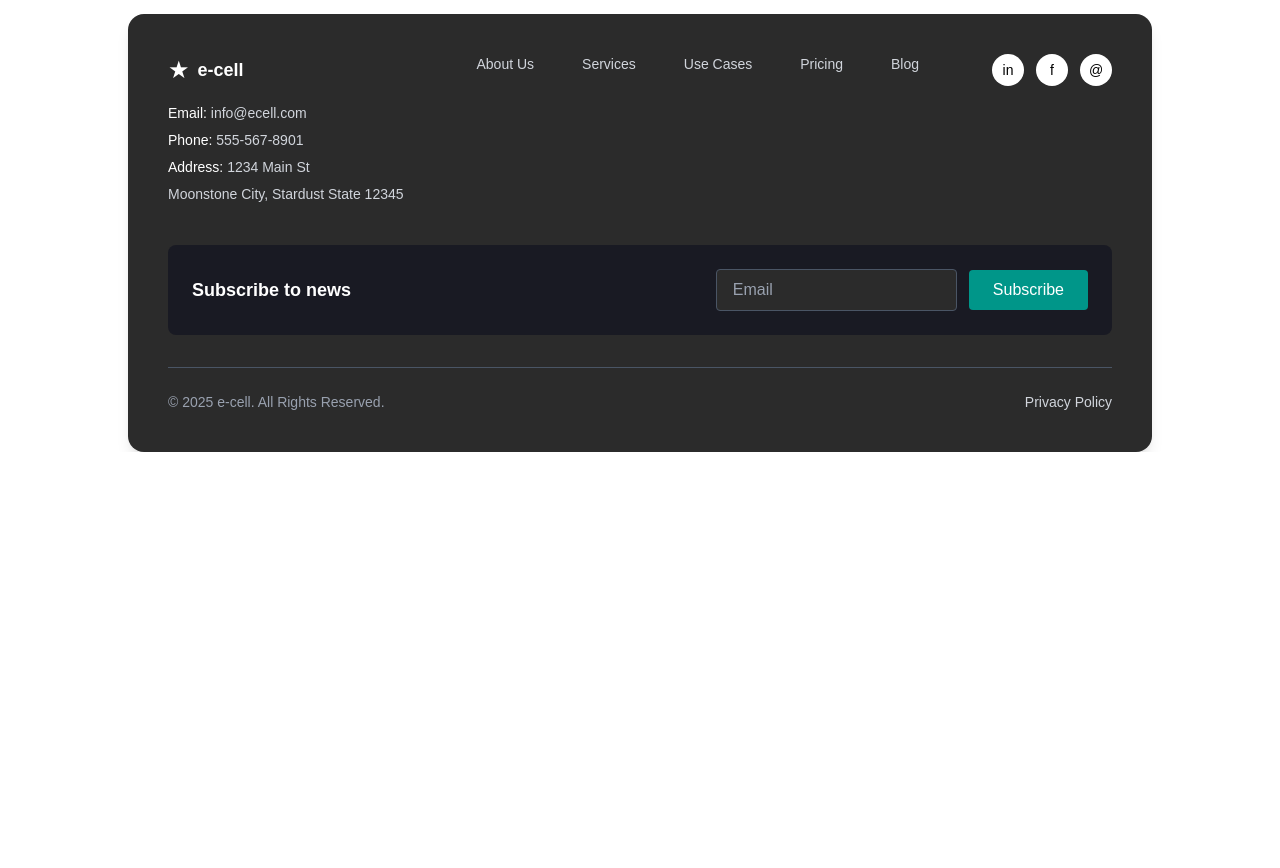
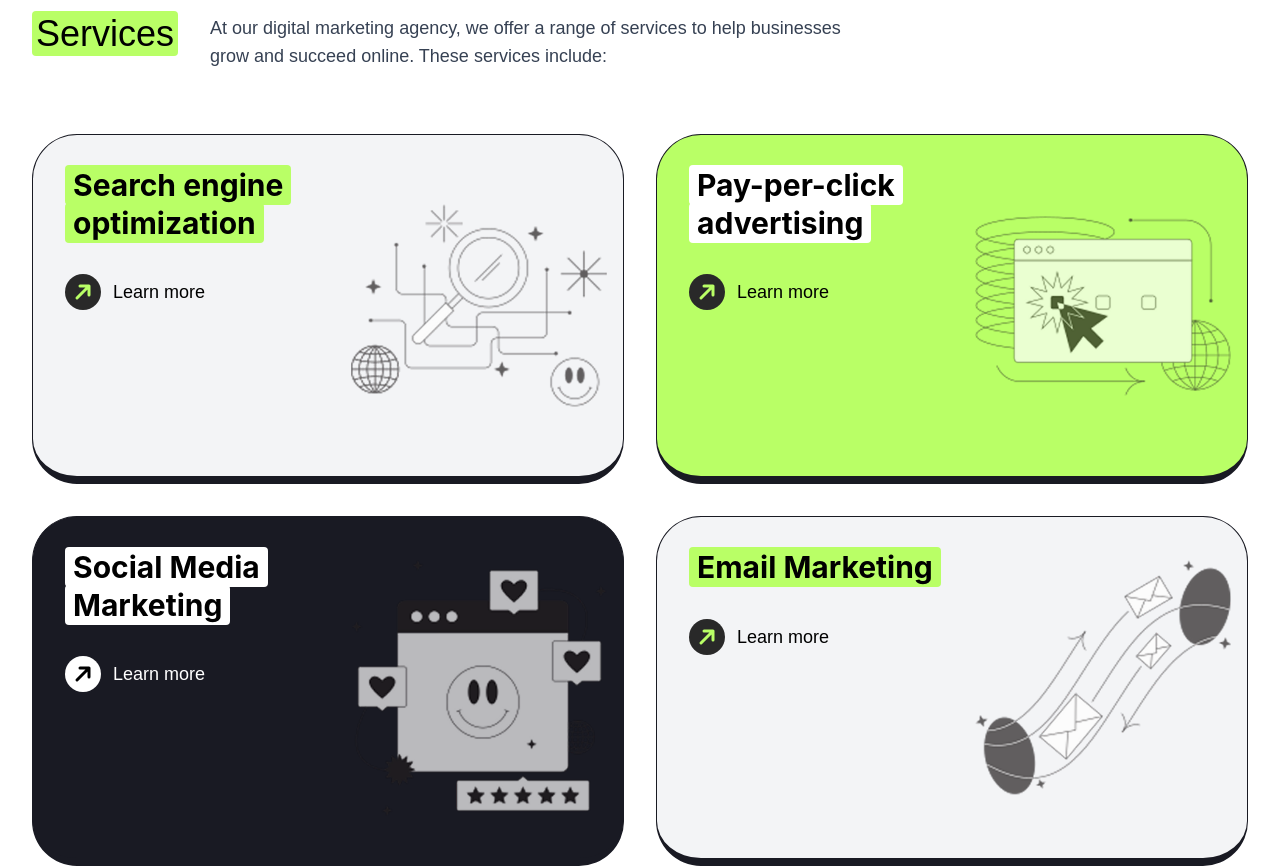
Before and after one commit to Maximus5470/Ecell-Website, a Next.js app: page / in a window 1280 px wide. Shown: the part 800-1668 px from the top of the page. Before the commit the page ends 1252 px from the top, so only its background shows below. Built offline with nearby package versions, Linux system fonts and the light colour scheme.

Commit message:
added illustrations

```diff
--- a/app/page.tsx
+++ b/app/page.tsx
@@ -2,12 +2,14 @@ import Hero from "@/components/Hero";
 import Navbar from "@/components/Navbar";
 import ContactUs from "@/components/ContactUs";
 import Footer from "@/components/Footer";
+import ServicesSection from "@/sections/ServicesSection";
 
 export default function Home() {
     return (
         <main>
             {/*<Navbar />*/}
             <Hero />
+            <ServicesSection/>
             {/* Add your other sections here */}
             {/* <ContactUs /> */}
             {/*<Footer />*/}
--- /dev/null
+++ b/components/ServiceCard.tsx
@@ -0,0 +1,157 @@
+import React from 'react';
+import Image from 'next/image';
+
+interface ServiceCardProps {
+  title: string;
+  description: string;
+  icon: string;
+}
+
+// Service styling configuration
+const serviceStyles: Record<string, {
+  cardBg: string;
+  titleBg: string;
+  textColor: string;
+}> = {
+  'Search engine optimization': {
+    cardBg: 'bg-gray-100 text-black',
+    titleBg: 'bg-[#B9FF66] text-black',
+    textColor: 'text-black'
+  },
+  'Pay-per-click advertising': {
+    cardBg: 'bg-[#B9FF66] text-black',
+    titleBg: 'bg-white text-black',
+    textColor: 'text-black'
+  },
+  'Social Media Marketing': {
+    cardBg: 'bg-[#191A23] text-white',
+    titleBg: 'bg-white text-black',
+    textColor: 'text-white'
+  },
+  'Email Marketing': {
+    cardBg: 'bg-gray-100 text-black',
+    titleBg: 'bg-[#B9FF66] text-black',
+    textColor: 'text-black'
+  },
+  'Content Creation': {
+    cardBg: 'bg-[#B9FF66] text-black',
+    titleBg: 'bg-white text-black',
+    textColor: 'text-black'
+  },
+  'Analytics and Tracking': {
+    cardBg: 'bg-[#191A23] text-white',
+    titleBg: 'bg-[#B9FF66] text-black',
+    textColor: 'text-white'
+  }
+};
+
+// Default styling for fallback
+const defaultStyle = {
+  cardBg: 'bg-gray-100 text-black',
+  titleBg: 'bg-[#191A23] text-white',
+  textColor: 'text-black'
+};
+
+// Arrow icon component
+const ArrowIcon = ({ isDarkTheme }: { isDarkTheme: boolean }) => (
+  <svg width="36" height="36" viewBox="0 0 24 24" fill="none" xmlns="http://www.w3.org/2000/svg">
+    <circle cx="12" cy="12" r="12" fill={isDarkTheme ? "white" : "#292929"} />
+    <path
+      d="M8 16L16 8M16 8L10 8M16 8L16 14"
+      stroke={isDarkTheme ? "black" : "#B9FF66"}
+      strokeWidth="2"
+      strokeLinecap="round"
+      strokeLinejoin="round"
+    />
+  </svg>
+);
+
+export default function ServiceCard({ title, description, icon }: ServiceCardProps): React.JSX.Element {
+  const styles = serviceStyles[title] || defaultStyle;
+  const isDarkTheme = title === 'Social Media Marketing' || title === 'Analytics and Tracking';
+
+  // Function to render title with proper line breaks and individual span backgrounds
+  const renderTitle = () => {
+    const baseClasses = "text-xl sm:text-2xl lg:text-3xl font-bold px-2 py-0.5 rounded leading-tight";
+    const titleClasses = `${baseClasses} ${styles.titleBg}`;
+
+    switch (title) {
+      case 'Search engine optimization':
+        return (
+          <h3 className="mb-6 sm:mb-8" style={{ fontFamily: 'Inter' }}>
+            <span className={titleClasses}>Search engine</span><br />
+            <span className={titleClasses}>optimization</span>
+          </h3>
+        );
+      case 'Pay-per-click advertising':
+        return (
+          <h3 className="mb-6 sm:mb-8" style={{ fontFamily: 'Inter' }}>
+            <span className={titleClasses}>Pay-per-click</span><br />
+            <span className={titleClasses}>advertising</span>
+          </h3>
+        );
+      case 'Social Media Marketing':
+        return (
+          <h3 className="mb-6 sm:mb-8" style={{ fontFamily: 'Inter' }}>
+            <span className={titleClasses}>Social Media</span><br />
+            <span className={titleClasses}>Marketing</span>
+          </h3>
+        );
+      case 'Analytics and Tracking':
+        return (
+          <h3 className="mb-6 sm:mb-8" style={{ fontFamily: 'Inter' }}>
+            <span className={titleClasses}>Analytics and</span><br />
+            <span className={titleClasses}>Tracking</span>
+          </h3>
+        );
+      default:
+        // For other titles, use the original single span approach
+        return (
+          <h3 className="mb-6 sm:mb-8" style={{ fontFamily: 'Inter' }}>
+            <span className={titleClasses}>{title}</span>
+          </h3>
+        );
+    }
+  };
+
+  return (
+    <div
+      className={`relative p-6 sm:p-8 rounded-[45px] min-h-[280px] sm:min-h-[320px] lg:min-h-[350px] flex flex-col justify-between transition-colors duration-200 ${styles.cardBg} overflow-hidden`}
+      style={{
+        border: '1px solid #191A23',
+        borderBottomWidth: '8px',
+        borderBottomColor: '#191A23'
+      }}
+    >
+      {/* Illustration */}
+      <div className="absolute top-1/2 right-4 transform -translate-y-1/2 w-48 h-48 sm:w-56 sm:h-56 lg:w-64 lg:h-64 opacity-70">
+        <Image
+          src={icon}
+          alt={`${title} illustration`}
+          fill
+          className="object-contain"
+          sizes="(max-width: 640px) 192px, (max-width: 1024px) 224px, 256px"
+        />
+      </div>
+
+      {/* Content */}
+      <div className="relative z-10 flex flex-col justify-between h-full">
+        <div>
+          {renderTitle()}
+        </div>
+
+        <div className="mt-auto">
+          <a
+            href="#"
+            className={`inline-flex items-center text-base sm:text-lg font-medium ${styles.textColor} group transition-transform duration-200 hover:translate-x-1`}
+          >
+            <span className="mr-3 flex items-center justify-center group-hover:scale-105 transition-transform duration-200">
+              <ArrowIcon isDarkTheme={isDarkTheme} />
+            </span>
+            Learn more
+          </a>
+        </div>
+      </div>
+    </div>
+  );
+}
--- /dev/null
+++ b/sections/ServicesSection.tsx
@@ -0,0 +1,89 @@
+'use client'
+// components/ServicesSection.tsx
+import React, { useState } from 'react';
+import ServiceCard from '../components/ServiceCard';
+
+interface ServiceData {
+  title: string;
+  description: string;
+  icon: string;
+}
+
+const servicesData: ServiceData[] = [
+  {
+    title: 'Search engine optimization',
+    description: 'Improve your visibility on search engines and attract more organic traffic.',
+    icon: '/Illustration1.png',
+  },
+  {
+    title: 'Pay-per-click advertising',
+    description: 'Drive immediate traffic and leads with targeted advertising campaigns.',
+    icon: '/Illustration2.png',
+  },
+  {
+    title: 'Social Media Marketing',
+    description: 'Engage with your audience and build brand awareness across social platforms.',
+    icon: '/Illustration3.png',
+  },
+  {
+    title: 'Email Marketing',
+    description: 'Nurture leads and build customer loyalty with effective email campaigns.',
+    icon: '/Illustration4.png',
+  },
+  {
+    title: 'Content Creation',
+    description: 'Develop compelling content that resonates with your audience and drives engagement.',
+    icon: '/Illustration5.png',
+  },
+  {
+    title: 'Analytics and Tracking',
+    description: 'Gain insights into your marketing performance and optimize your strategies.',
+    icon: '/Illustration6.png',
+  },
+];
+
+export default function ServicesSection(): React.JSX.Element {
+  const [hoveredIndex, setHoveredIndex] = useState<number | null>(null);
+
+  return (
+    <section className="py-16 px-4 sm:px-6 lg:px-8 bg-white">
+      <div className="max-w-7xl mx-auto">
+        {/* Header */}
+        <div className="mb-16">
+          <div className="flex flex-col lg:flex-row lg:items-start lg:gap-8">
+            <h2 className="text-3xl lg:text-4xl font-medium text-black mb-6 lg:mb-0">
+              <span className="bg-[#B9FF66] px-1 py-0.5 rounded">Services</span>
+            </h2>
+            <p className="text-lg text-gray-700 max-w-2xl">
+              At our digital marketing agency, we offer a range of services to help businesses grow and succeed online. These services include:
+            </p>
+          </div>
+        </div>
+
+        {/* Services Grid */}
+        <div className="grid grid-cols-1 lg:grid-cols-2 gap-6 lg:gap-8 transition-all duration-700 ease-in-out">
+          {servicesData.map((service, index) => (
+            <div
+              key={index}
+              className={`transition-all duration-700 ease-in-out transform-gpu ${
+                hoveredIndex === null
+                  ? 'scale-100 translate-y-0'
+                  : hoveredIndex === index
+                  ? 'scale-110 -translate-y-4 z-10 relative'
+                  : 'scale-95 translate-y-8 opacity-80'
+              }`}
+              onMouseEnter={() => setHoveredIndex(index)}
+              onMouseLeave={() => setHoveredIndex(null)}
+            >
+              <ServiceCard
+                title={service.title}
+                description={service.description}
+                icon={service.icon}
+              />
+            </div>
+          ))}
+        </div>
+      </div>
+    </section>
+  );
+}
```
